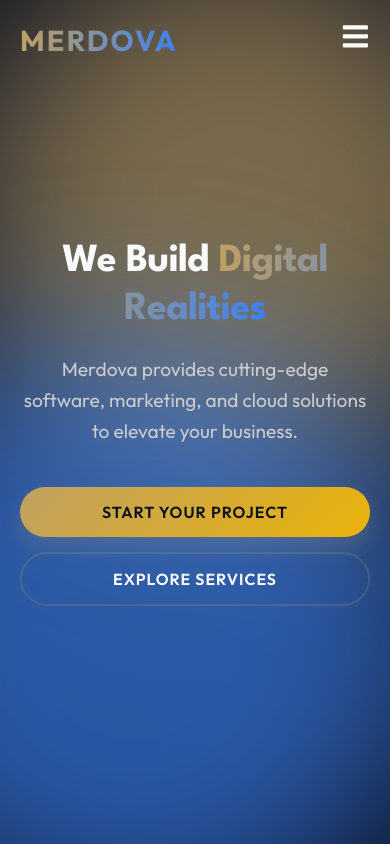
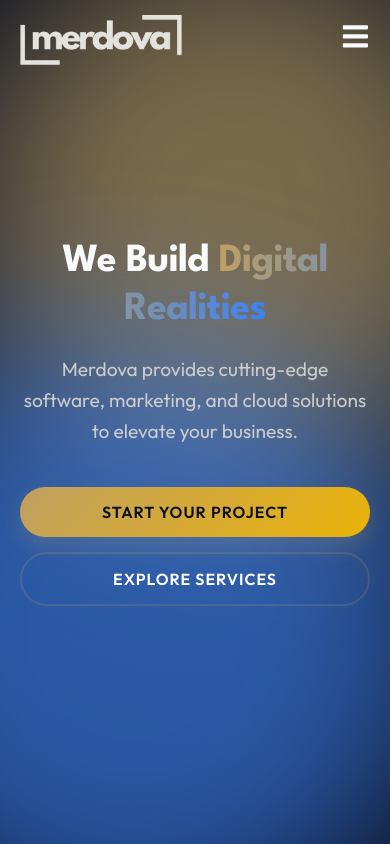
Before and after one commit to kadebhug/merdova, a React (Vite) app: page / in a window 390 px wide. Shown: the top 844 px of the page. Built offline with nearby package versions, Linux system fonts and the light colour scheme.

Commit message:
feat: Add responsive and scroll-aware navigation bar component with styling and functionality.

```diff
--- a/src/components/Layout/Navbar.css
+++ b/src/components/Layout/Navbar.css
@@ -27,15 +27,19 @@
 }
 
 .logo {
-    font-size: 1.8rem;
-    font-weight: 700;
-    letter-spacing: 2px;
-    color: var(--text-color);
-    background: linear-gradient(to right, var(--primary-color), var(--secondary-color));
-    background-clip: text;
-    -webkit-background-clip: text;
-    -webkit-text-fill-color: transparent;
+    display: flex;
+    align-items: center;
     cursor: pointer;
+}
+
+.logo img {
+    height: 50px;
+    width: auto;
+    transition: all 0.3s ease;
+}
+
+.navbar.scrolled .logo img {
+    height: 40px;
 }
 
 .nav-menu {
--- a/src/components/Layout/Navbar.jsx
+++ b/src/components/Layout/Navbar.jsx
@@ -2,6 +2,7 @@ import React, { useState, useEffect } from 'react';
 import { motion } from 'framer-motion';
 import { FaBars, FaTimes } from 'react-icons/fa';
 import './Navbar.css';
+import logo from '../../assets/logo.png';
 
 const Navbar = () => {
   const [isOpen, setIsOpen] = useState(false);
@@ -26,7 +27,7 @@ const Navbar = () => {
     >
       <div className="navbar-container">
         <div className="logo">
-          MERDOVA
+          <img src={logo} alt="Merdova Logo" />
         </div>
 
         <div className="menu-icon" onClick={toggleMenu}>
```
